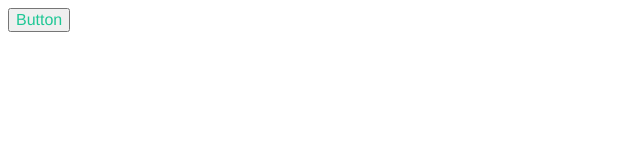
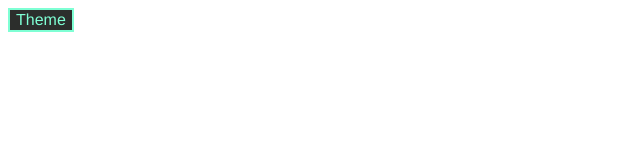
Before and after one commit to Innovavtion/to-do, a React app: page / in a window 1280 px wide. Shown: the whole page, without its empty margins (0-640 px from the left). Built offline with nearby package versions, Linux system fonts and the light colour scheme.

Commit message:
add: test updat theme

```diff
--- a/src/index.js
+++ b/src/index.js
@@ -1,11 +1,30 @@
-import React from "react";
+import React, { useState } from "react";
 import ReactDOM from "react-dom/client";
 import "./style.scss";
 
 const root = ReactDOM.createRoot(document.getElementById("root"));
 
+const themes = {
+  dark: "dark",
+  light: "",
+};
+
 function Button() {
-  return <button className="color_button">Button</button>;
+  const [theme, setTheme] = useState(themes.dark);
+
+  function onUpdateTheme() {
+    if (theme === themes.dark) setTheme(themes.light);
+    if (theme === themes.light) setTheme(themes.dark);
+  }
+
+  return (
+    <input
+      type="button"
+      value="Theme"
+      className={`button ${theme}`}
+      onClick={onUpdateTheme}
+    />
+  );
 }
 
 root.render(<Button />);
--- a/src/style.scss
+++ b/src/style.scss
@@ -1,7 +1,22 @@
 $font-stack: Helvetica, sans-serif;
-$primary-color: rgb(31, 199, 149);
 
-.color_button {
+@mixin light-theme {
+  background-color: aquamarine;
+  border: 2px solid #2c2e2c;
+  color: #2c2e2c;
+}
+
+@mixin dark-theme {
+  background-color: #2c2e2c;
+  border: 2px solid aquamarine;
+  color: aquamarine;
+}
+
+.button {
+  @include light-theme;
   font: 100% $font-stack;
-  color: $primary-color;
 }
+
+.dark {
+  @include dark-theme;
+}
```
